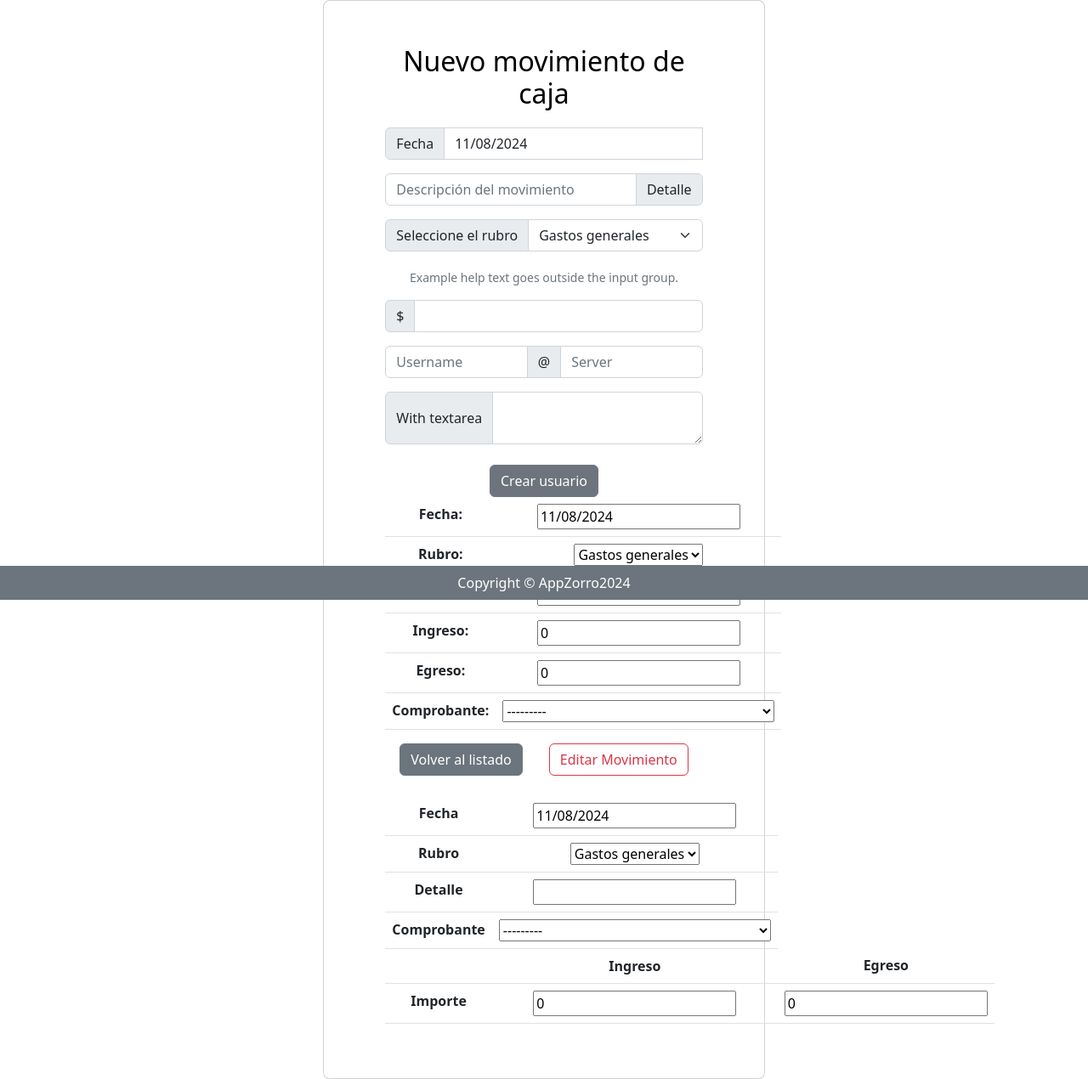
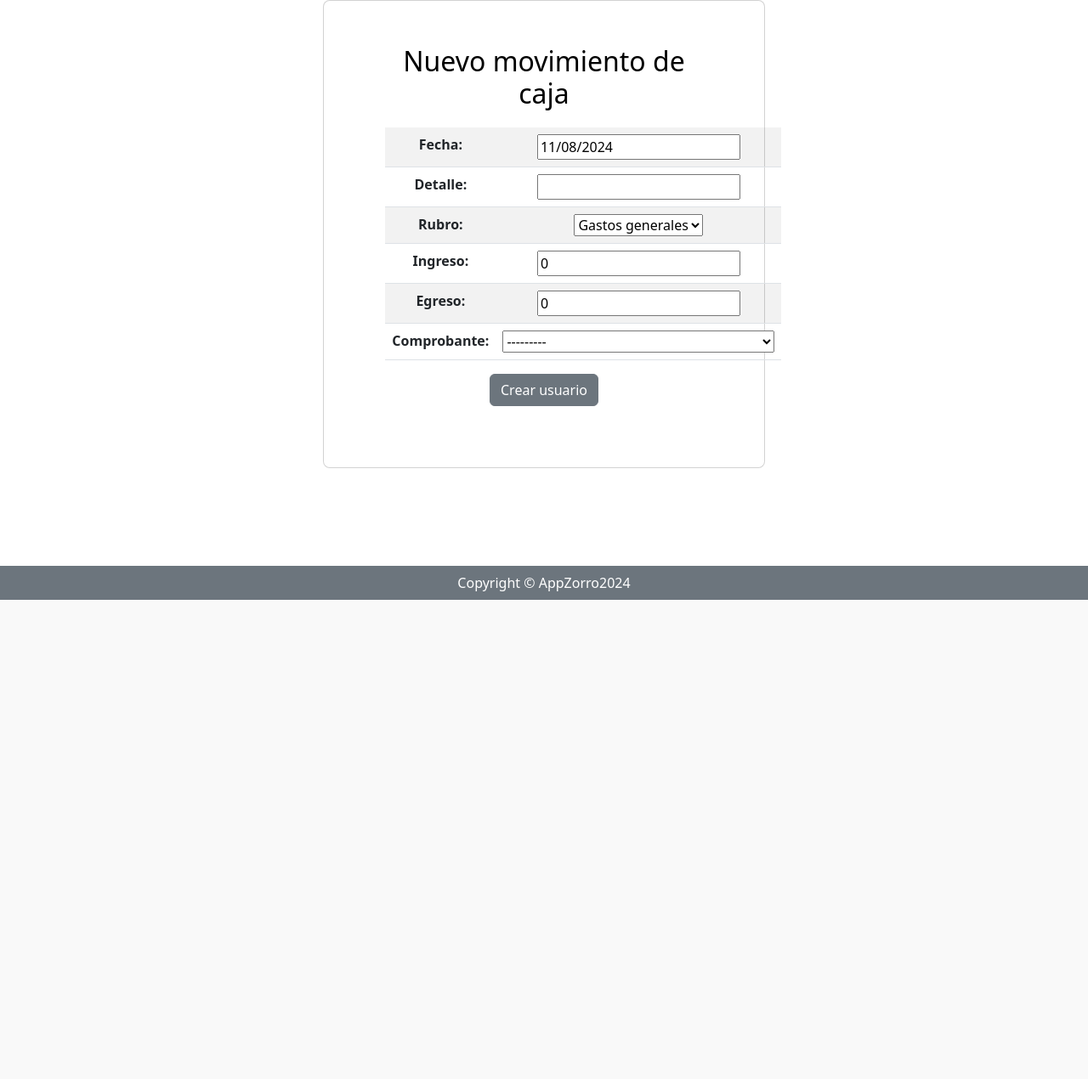
Before and after one commit to soykylecap/Zorrito, a Django app: page /movimientos_create/ in a window 1280 px wide. Shown: the part 94-1364 px from the top of the page at 85% size. After the commit the page ends 800 px from the top, so only its background shows below. Run offline with Django 5.2, Linux system fonts and the light colour scheme; a user stored in the database is signed in; data comes from the database, SQL or seed files in the repository; both versions use the stored data as it was after the commit; some libraries are stand-ins or nearby versions.

Commit message:
Create movimiento aprobado

```diff
--- a/AppZorro/templates/AppZorro/movimientos_create.html
+++ b/AppZorro/templates/AppZorro/movimientos_create.html
@@ -13,129 +13,23 @@
     <div class="col-xl-5">
         <div class="card rounded-3 text-black">
             <div class="card-body p-md-5 mx-md-4">
-
                 <div class="text-center">
                     <h2 class="mt-1 mb-3 pb-1">Nuevo movimiento de caja</h2>
-
-
-                    <div class="input-group mb-3">
-                        <span class="input-group-text" id="basic-addon1">Fecha</span>
-                        <input type="text" class="form-control"  aria-describedby="basic-addon1" {{ form.fecha }}
+                    <form action="" method="POST">
+                      <p class="fs-5 fw-bold">{{ msg_register }}</p>
+                      <div data-mdb-input-init class="form-outline mb-4">
+                        {% csrf_token %}
+                        <table class="table table-striped">
+                          {{ form.as_table }}
+                        </table>
+                        <input class="btn btn-secondary btn-me" type="submit" value="Crear usuario">
                       </div>
-
-                      <div class="input-group mb-3">
-                        <input type="text" class="form-control" placeholder="Descripción del movimiento" {{ form.detalle }}
-                        <span class="input-group-text" id="basic-addon2">Detalle</span>
-                      </div>
-
-                      <div class="mb-3">
-
-                        <div class="input-group">
-                            <span class="input-group-text mb-3" >Seleccione el rubro</span>
-                            <select class="form-select form-select-md mb-3" aria-label="Large select example">
-                                <option selected {{ form.rubro }}</option>
-                            </select>
-
-                        </div>
-                        <div class="form-text" id="basic-addon4">Example help text goes outside the input group.</div>
-                      </div>
-
-                      <div class="input-group mb-3">
-                        <span class="input-group-text">$</span>
-                        <input type="text" class="form-control" aria-label="Amount (to the nearest dollar)">
-                      </div>
-
-                      <div class="input-group mb-3">
-                        <input type="text" class="form-control" placeholder="Username" aria-label="Username">
-                        <span class="input-group-text">@</span>
-                        <input type="text" class="form-control" placeholder="Server" aria-label="Server">
-                      </div>
-
-                      <div class="input-group">
-                        <span class="input-group-text">With textarea</span>
-                        <textarea class="form-control" aria-label="With textarea"></textarea>
-                      </div>
-
-
-
-
-
-
-
-
-
-
-
-
-
-
-
-
-
-
-
-
-
-
-
-
-
-
-
-
-                    <table class="table">
-
-                        <div data-mdb-input-init class="form-outline mb-4">
-                            {% csrf_token %}
-                            {{ form.as_table }}
-                            <input class="btn btn-secondary btn-me" type="submit" value="Crear usuario">
-                        </div>
-
-                    </table>
-
-                    <table class="table">
-                        <tbody>
-                          <tr>
-                            <th scope="row">Fecha</th>
-                            <td>{{ form.fecha }}</td>
-                          </tr>
-                          <tr>
-                            <th scope="row">Rubro</th>
-                            <td>{{ form.rubro }}</td>
-                          </tr>
-                          <tr>
-                            <th scope="row">Detalle</th>
-                            <td>{{ form.detalle }}</td>
-                          </tr>
-                          <tr>
-                            <th scope="row">Comprobante</th>
-                            <td>{{ form.comprobante }}</td>
-                          </tr>
-                          <tr>
-                            <th scope="row"></th>
-                            <th>Ingreso</th>
-                            <th>Egreso</th>
-                          </tr>
-                          <tr>
-                            <th scope="row">Importe</th>
-                            <td>{{ form.ingreso }}</td>
-                            <td>{{ form.egreso }}</td>
-                          </tr>
-
-
-                      <div class="d-flex align-items-center justify-content-center pb-4">
-                        <a type="button"  class="btn btn-secondary btn-me" href="{% url 'Movimientos' %}">Volver al listado</a>
-                        <div class="col-xl-1"></div>
-                        <a type="button" class="btn btn-outline-danger" href="">Editar Movimiento</a>
-                      </div>
+                    </form>
                 </div>
             </div>
         </div>
     </div>
 </div>
-</div>
-
-
 <script>
     function mostrarImagen() {
         var modal = document.getElementById("miModal");
--- a/AppZorro/views.py
+++ b/AppZorro/views.py
@@ -1,3 +1,4 @@
+from django.http import HttpRequest, HttpResponse
 from django.views.generic import TemplateView
 from django.contrib.auth.mixins import LoginRequiredMixin
 from django.views.generic import ListView, DetailView, CreateView
@@ -36,7 +37,7 @@ class MovimientosDetailView(LoginRequiredMixin, DetailView):
 
 class MovimientosCreateView(LoginRequiredMixin, CreateView):
     model = CajaPesos
-    fields = ['fecha', 'rubro', 'detalle', 'ingreso', 'egreso', 'comprobante']
+    fields = ['fecha', 'detalle', 'rubro', 'ingreso', 'egreso', 'comprobante']
     template_name = "AppZorro/movimientos_create.html"
     success_url = reverse_lazy("Movimientos")
 
```
Also changed, not shown: db.sqlite3, 1 other file.
